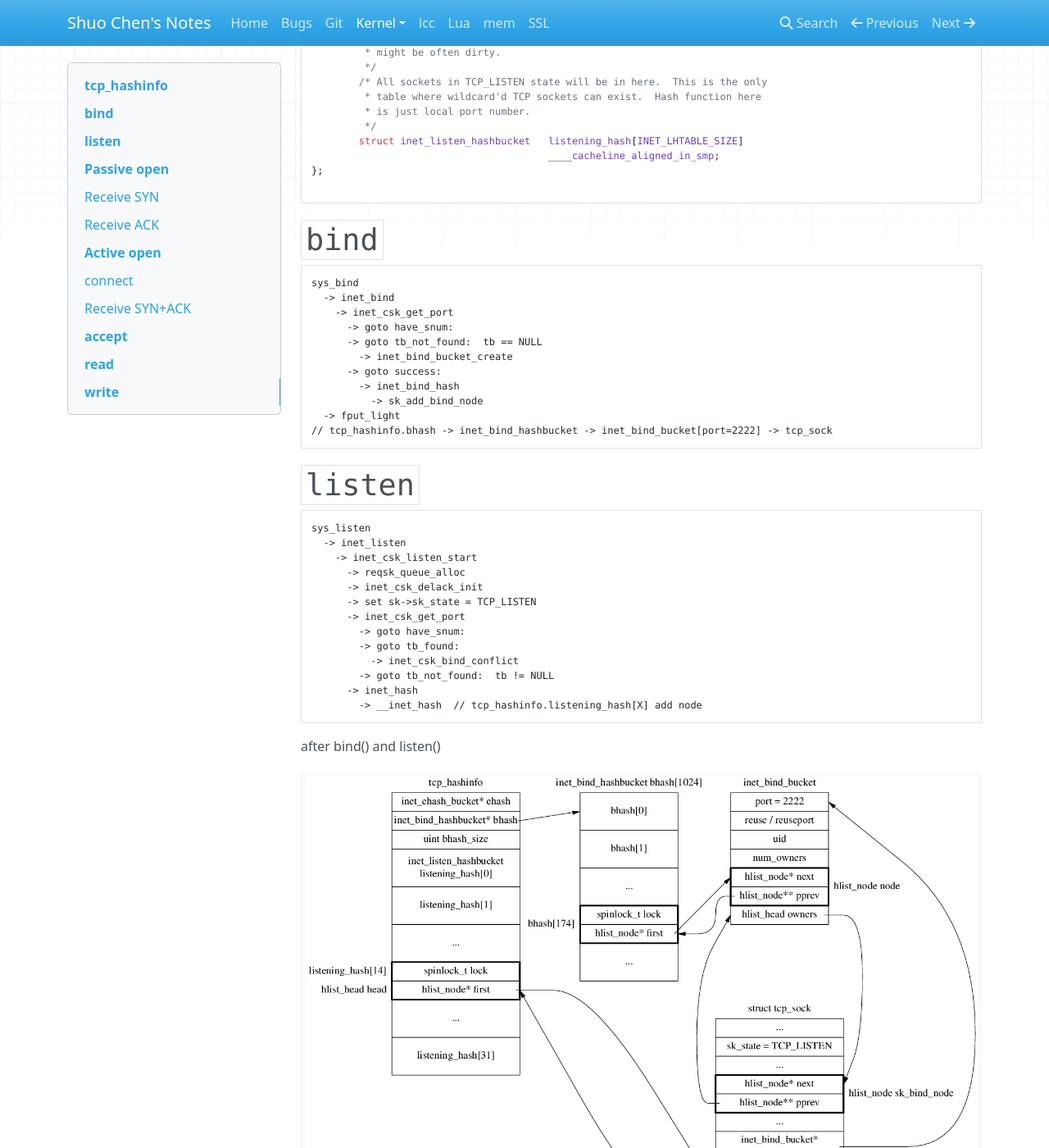
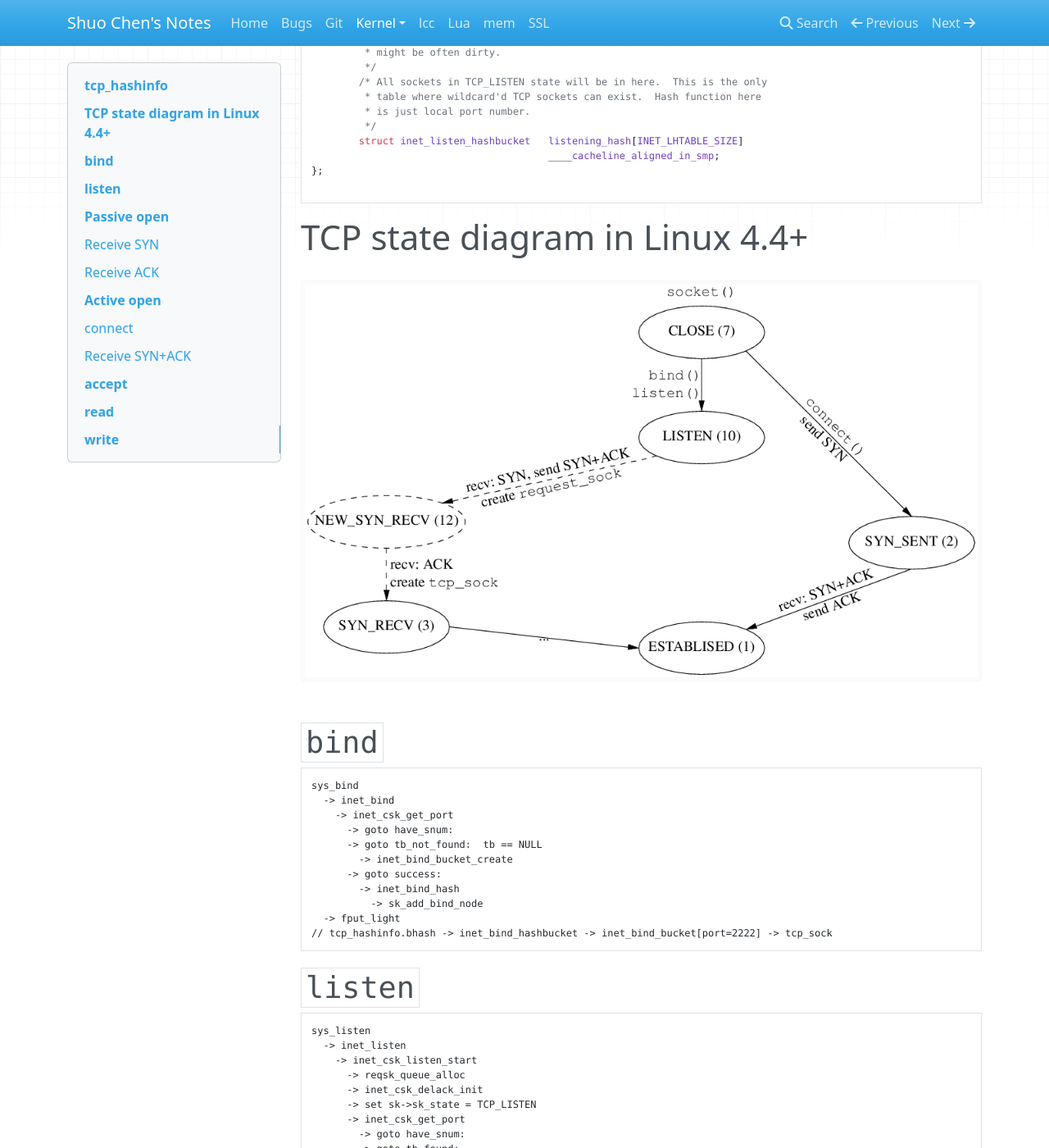
Before and after one commit to chenshuo/notes, an MkDocs documentation site: the page built from docs/kernel/callgraph.md, in a window 1280 px wide and 1400 px high, scrolled down 1191 px. Shown: the whole window at 82% size. Built offline with MkDocs 1.6.1, drawn with Linux system fonts in a browser that asks for light colours; nearby versions of some CDN libraries; old or Windows-style settings are respelled for this version of MkDocs; some of the changed text lies outside the part shown.

Commit message:
add more TCP diagrams

````diff
--- a/docs/kernel/callgraph.md
+++ b/docs/kernel/callgraph.md
@@ -74,6 +74,9 @@ struct inet_hashinfo {
 
 ```
 
+# TCP state diagram in Linux 4.4+
+![tcp](tcp.png)
+
 # `bind`
 ```text
 sys_bind
@@ -106,7 +109,7 @@ sys_listen
         -> __inet_hash  // tcp_hashinfo.listening_hash[X] add node
 ```
 
-after bind() and listen()
+After bind() and listen()
 ![bhash](bhash.png)
 
 # Passive open
````
Also changed, not shown: other parts of docs/kernel/callgraph.md (+4 -0 lines), docs/kernel/ack.png (added), docs/kernel/bhash.png, docs/kernel/ehash.png, docs/kernel/syn.png (added), docs/kernel/tcp.png (added).
